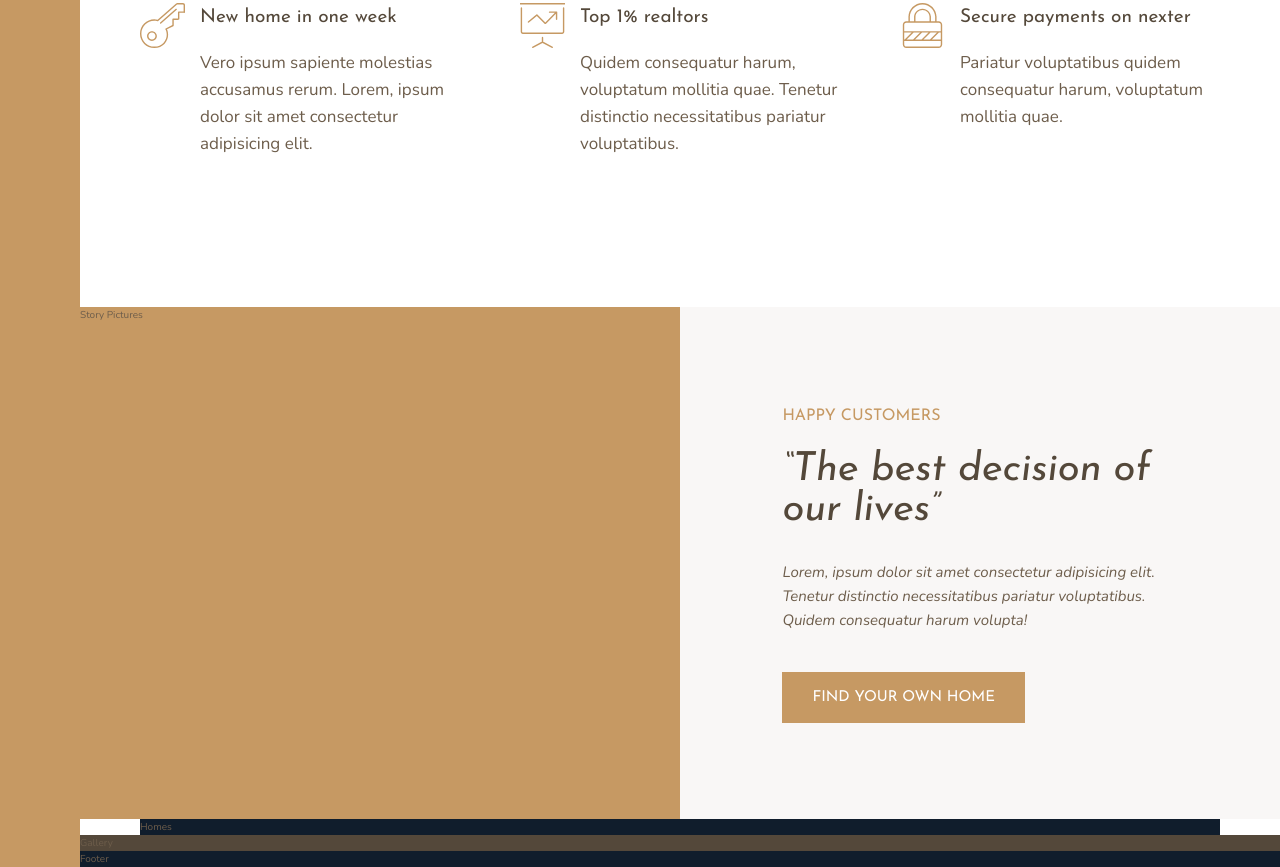
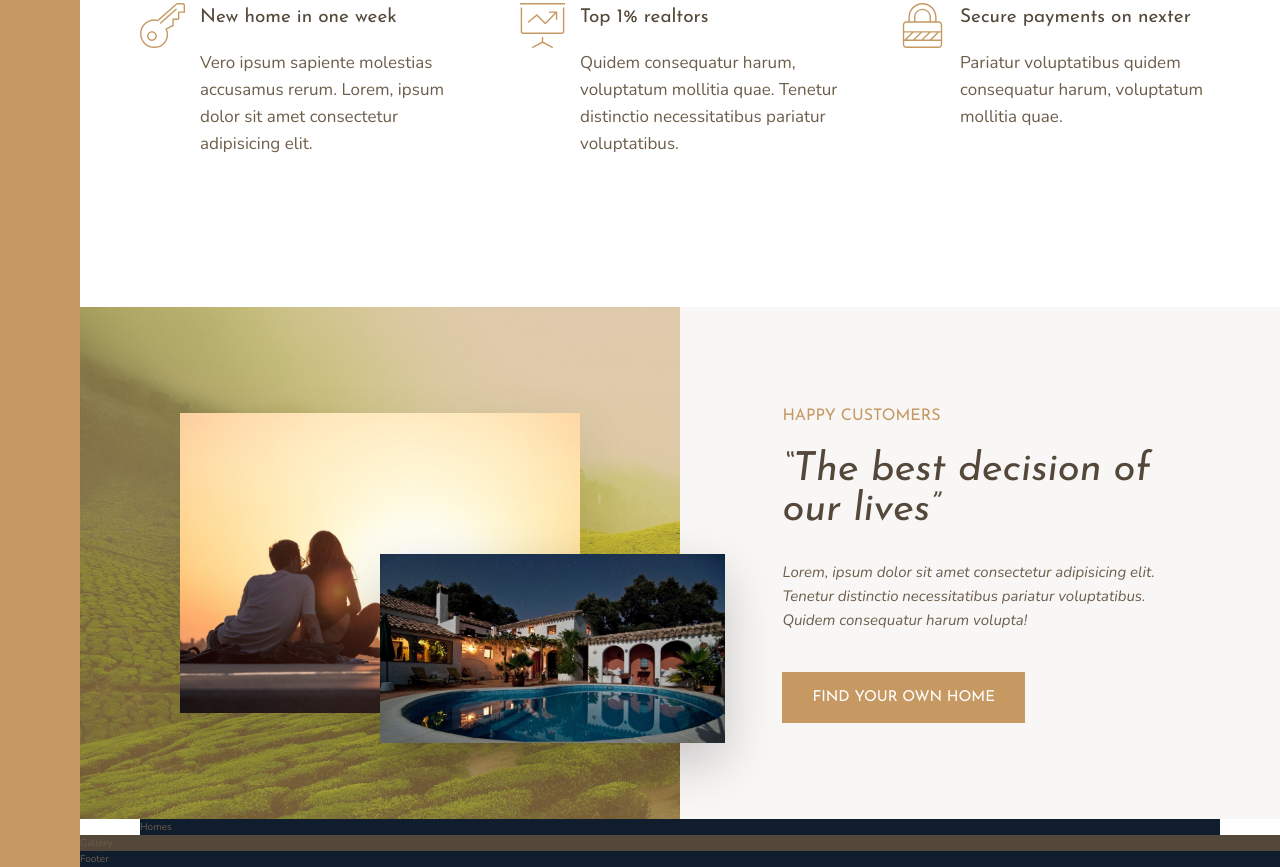
Before and after one commit to Souravbanerjeedata/Nexter--a-real-estate-landing-page, a website: page index.html in a window 1280 px wide. Shown: the part 1001-1868 px from the top of the page. Drawn offline with nearby package versions, Linux system fonts and the light colour scheme.

Commit message:
Building the Story Section - Part 2

```diff
--- a/index.html
+++ b/index.html
@@ -80,7 +80,14 @@
         </p>
       </div>
     </section>
-    <div class="story__pictures">Story Pictures</div>
+    <div class="story__pictures">
+      <img
+        src="./img/story-1.jpeg"
+        alt="Couple with new house"
+        class="story__img--1"
+      />
+      <img src="./img/story-2.jpeg" alt="New house" class="story__img--2" />
+    </div>
     <div class="story__content">
       <h3 class="heading-3 mb-sm">Happy Customers</h3>
       <h2 class="heading-2 heading-2--dark mb-md">
--- a/sass/_story.scss
+++ b/sass/_story.scss
@@ -2,16 +2,43 @@
 
 .story {
   &__pictures {
-    background-color: base.$color-primary;
+    background-image: linear-gradient(
+        rgba(base.$color-primary, 0.5),
+        rgba(base.$color-primary, 0.5)
+      ),
+      url(../img/back.jpg);
+    background-size: cover;
     grid-column: full-start / col-end 4;
+
+    display: grid;
+    grid-template-rows: repeat(6, 1fr);
+    grid-template-columns: repeat(6, 1fr);
+    align-items: center;
+  }
+
+  &__img--1 {
+    width: 100%;
+    grid-column: 2 / 6;
+    grid-row: 2 / 6;
+    box-shadow: 0 2rem 5rem rgba(#000, 0.1);
+  }
+
+  &__img--2 {
+    width: 115%;
+    grid-column: 4 / 7;
+    grid-row: 4 / 6;
+    box-shadow: 0 2rem 5rem rgba(#000, 0.2);
+    z-index: 10;
   }
 
   &__content {
     background-color: base.$color-grey-light-1;
     grid-column: col-start 5 / full-end;
-    align-content: center;
 
     padding: 6rem 8vw;
+    display: grid;
+    align-content: center;
+    justify-items: start;
   }
 
   &__text {
```
Also changed, not shown: css/style.css, 1 other file.
